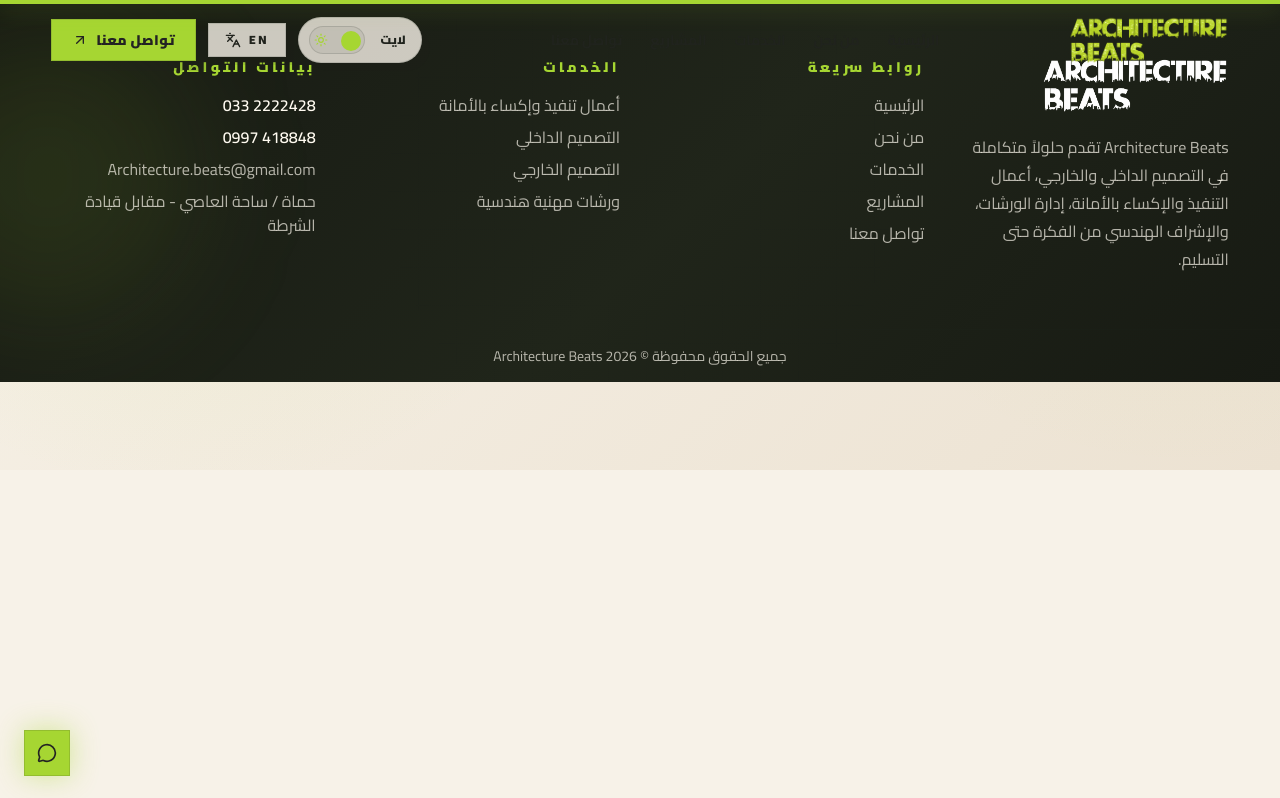
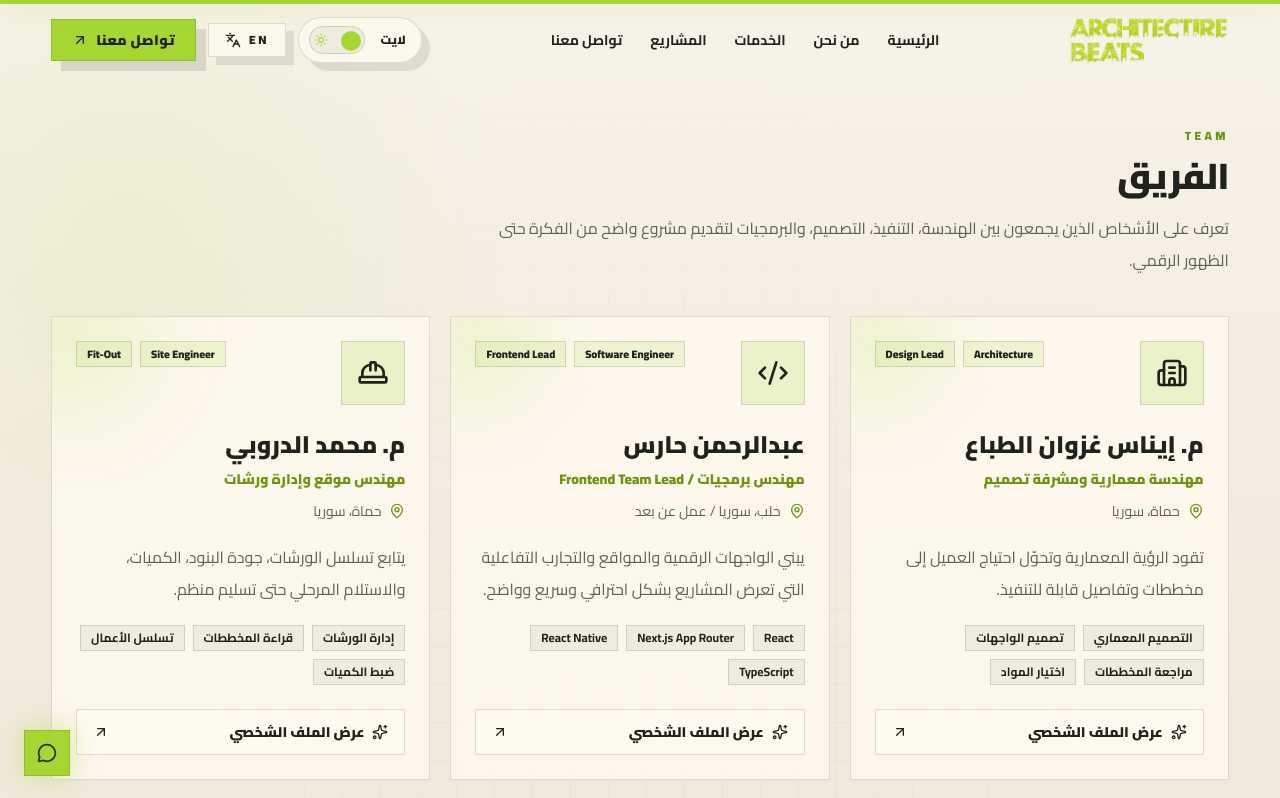
Before and after one commit to abod-haes/architecture-beats, a Next.js app: page /teams in a window 1280 px wide. Shown: the top 798 px of the page. Built offline with nearby package versions, Linux system fonts and the light colour scheme.

Commit message:
Render teams page

```diff
--- a/src/app/teams/page.tsx
+++ b/src/app/teams/page.tsx
@@ -1,3 +1,5 @@
+import TeamsPageClient from "./TeamsPageClient";
+
 export default function TeamsPage() {
-  return null;
+  return <TeamsPageClient />;
 }
```
